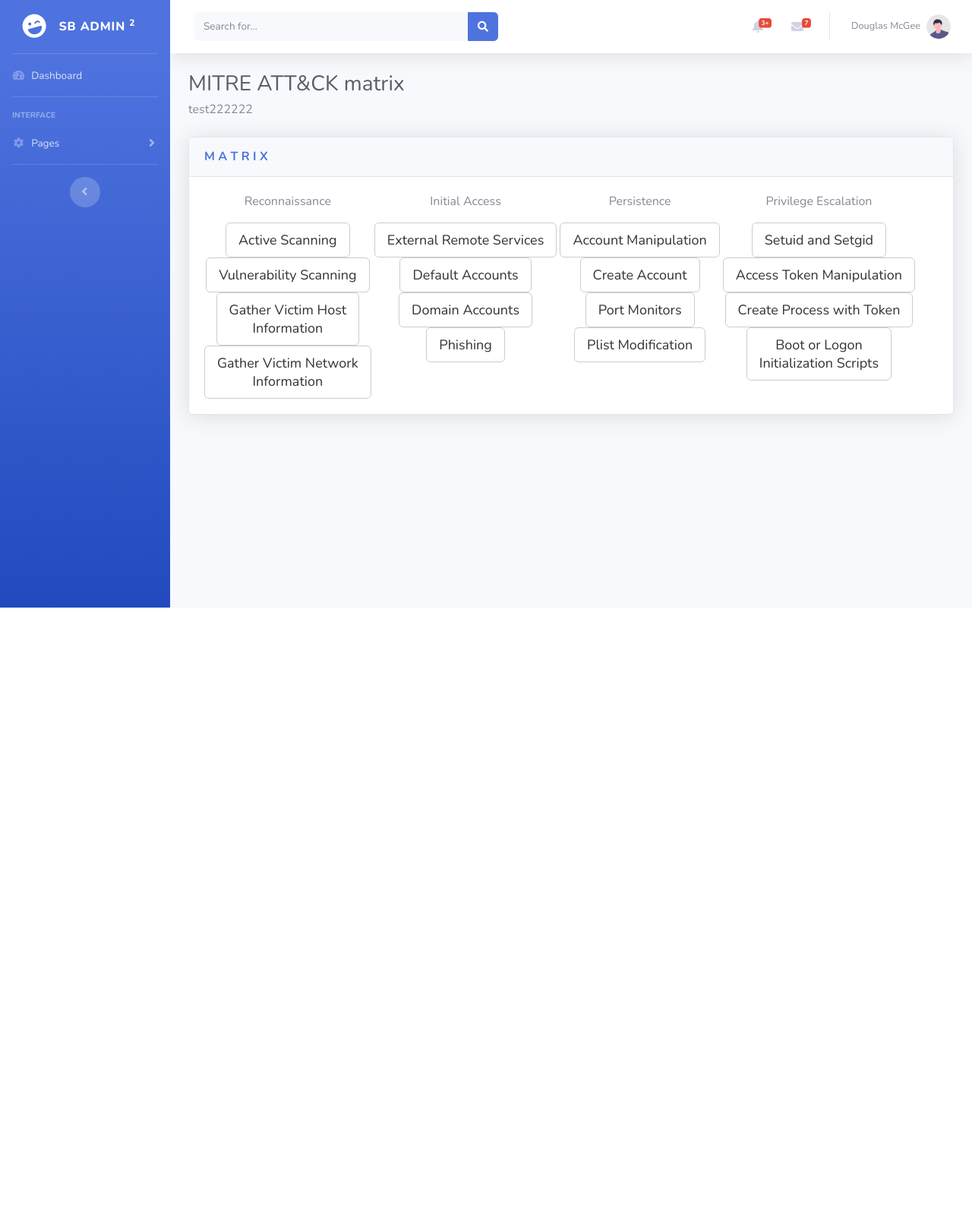
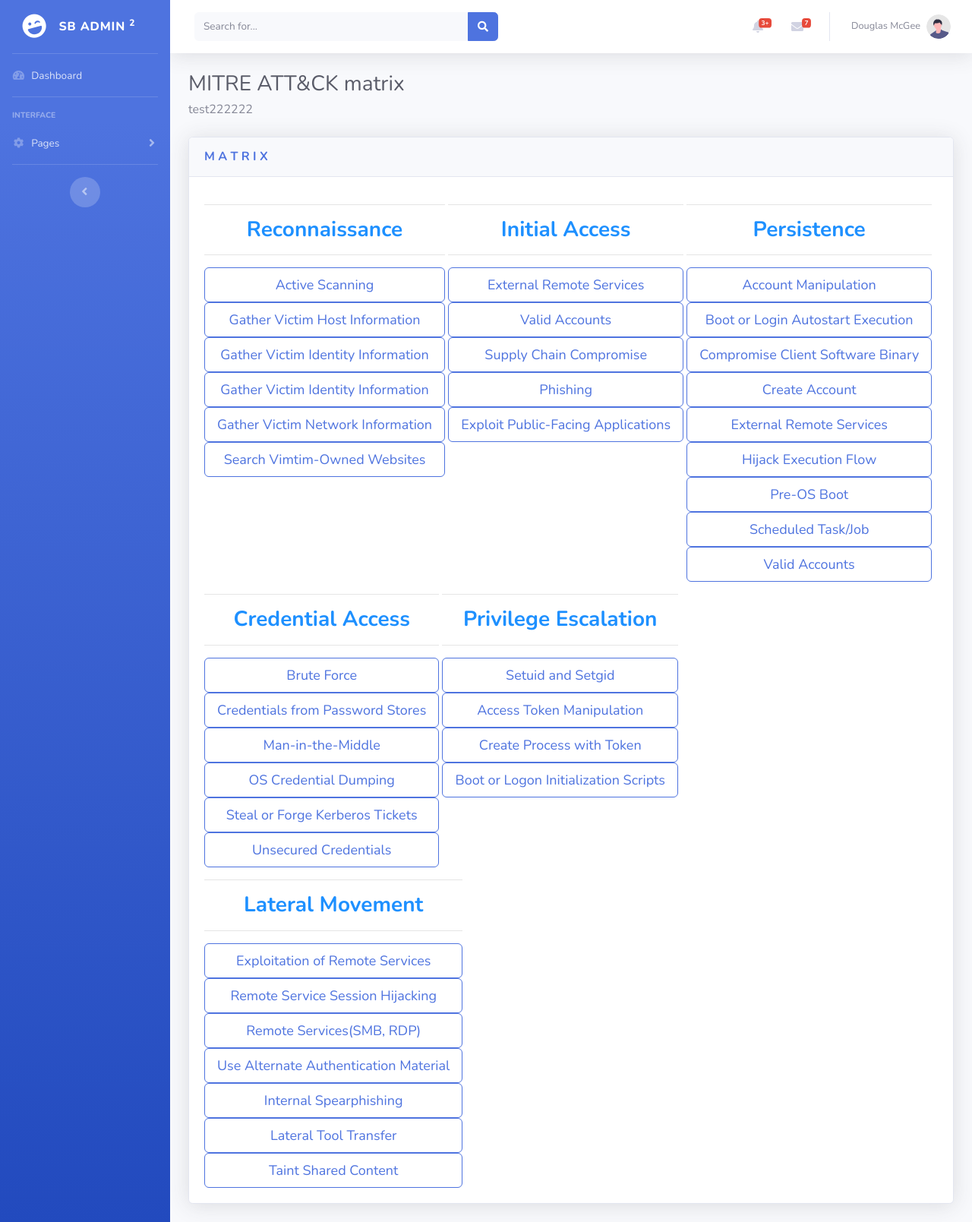
Before and after one commit to cady9812/SWM-WebServer, a Flask app: page /matrix in a window 1280 px wide. Shown: the whole page at 76% size. Before the commit the page ends 800 px from the top, so only its background shows below. Run offline with Flask 2, Linux system fonts and the light colour scheme; parts of the project's set-up code (start-up, migrations or seed data) failed here and were passed over; some libraries are stand-ins or nearby versions.

Commit message:
[jy] Fix attack matrix (matrix.html)

```diff
--- a/project/app/templates/matrix.html
+++ b/project/app/templates/matrix.html
@@ -19,13 +19,16 @@
 
     <!-- Custom styles for this template-->
     <link href="../static/css/sb-admin-2.min.css" rel="stylesheet">
+    <style>
+        .attack_type {
+            color: dodgerblue; /*goood*/
+            font-weight: bold;
+        }
+    </style>
 
 </head>
 
 <body id="page-top">
-
-
-
 
 
     <!-- Page Wrapper -->
@@ -318,68 +321,61 @@
 
 
                         <div class="card-body">
-
-                           <ul class="cateCols" style=" list-style:none; text-align: center;">
-                               <li><p>Reconnaissance </p></li>
-                               <li >
-                                    <a data-toggle="modal" data-target="#exampleModalCenter" id="miter_list" class="btn btn-default btn-lg"  value='1'>Active Scanning </a>
-                               </li>
-                               <li>
-                                    <a data-toggle="modal" data-target="#exampleModalCenter" id="miter_list" class="btn btn-default btn-lg" value='2'>Vulnerability Scanning</a>
-                               </li>
-                               <li>
-                                    <a data-toggle="modal" data-target="#exampleModalCenter" id="miter_list" class="btn btn-default btn-lg" vlaue='3'>Gather Victim Host<br>Information </a>
-                               </li>
-                               <li>
-                                    <a class="btn btn-default btn-lg"  data-toggle="modal">Gather Victim Network<br>Information </a>
-                               </li>
-                           </ul>
-                           <ul class="cateCols" style=" list-style:none; text-align: center;">
-                            <li><p>Initial Access</p></li>
-                            <li >
-                             <a data-toggle="modal" data-target="#exampleModalCenter" id="miter_list" class="btn btn-default btn-lg"   >External Remote Services</a>
-                            </li>
-                            <li>
-                             <a data-toggle="modal" data-target="#exampleModalCenter" id="miter_list" class="btn btn-default btn-lg"  >Default Accounts</a>
-                            </li>
-                            <li>
-                             <a id="task111" class="btn btn-default btn-lg"  data-toggle="modal">Domain Accounts </a>
-                            </li>
-                            <li>
-                             <a id="task111" class="btn btn-default btn-lg"   data-toggle="modal">Phishing </a>
-                            </li>
-                        </ul>
-                           <ul class="cateCols" style=" list-style:none; text-align: center">
-                                <li><p>Persistence</p></li>
-                                <li >
-                                <a id="miter_list" class="btn btn-default btn-lg"  data-toggle="modal">Account Manipulation</a>
-                                </li>
-                                <li>
-                                <a id="miter_list" class="btn btn-default btn-lg" data-toggle="modal">Create Account</a>
-                                </li>
-                                <li>
-                                <a id="miter_list" class="btn btn-default btn-lg"   data-toggle="modal">Port Monitors </a>
-                                </li>
-                                <li>
-                                <a id="miter_list" class="btn btn-default btn-lg"  data-toggle="modal">Plist Modification</a>
-                                </li>
+                            <ul class="cateCols" style=" list-style:none; text-align: center;">
+                                <li><hr><p><h3 class="attack_type">Reconnaissance </h3></p></li><hr>
+                                <li><a data-toggle="modal" data-target="#exampleModalCenter" id="miter_list" class="btn btn-outline-primary btn-lg btn-block"  value='1'>Active Scanning </a></li>
+                                <li><a data-toggle="modal" data-target="#exampleModalCenter" id="miter_list" class="btn btn-outline-primary btn-lg btn-block" value='2'>Gather Victim Host Information</a></li>
+                                <li><a data-toggle="modal" data-target="#exampleModalCenter" id="miter_list" class="btn btn-outline-primary btn-lg btn-block" value='3'>Gather Victim Identity Information </a></li>
+                                <li><a data-toggle="modal" data-target="#exampleModalCenter" id="miter_list" class="btn btn-outline-primary btn-lg btn-block">Gather Victim Identity Information </a></li>
+                                <li><a data-toggle="modal" data-target="#exampleModalCenter" id="miter_list" class="btn btn-outline-primary btn-lg btn-block">Gather Victim Network Information</a></li>
+                                <li><a data-toggle="modal" data-target="#exampleModalCenter" id="miter_list" class="btn btn-outline-primary btn-lg btn-block">Search Vimtim-Owned Websites</a></li>
+                            </ul>
+                            <ul class="cateCols" style=" list-style:none; text-align: center;">
+                                <li><hr><p><h3 class="attack_type">Initial Access</h3></p></li><hr>
+                                <li ><a data-toggle="modal" data-target="#exampleModalCenter" id="miter_list" class="btn btn-outline-primary btn-lg btn-block">External Remote Services</a></li>
+                                <li><a data-toggle="modal" data-target="#exampleModalCenter" id="miter_list" class="btn btn-outline-primary btn-lg btn-block">Valid Accounts</a></li>
+                                <li><a id="task111" class="btn btn-outline-primary btn-lg btn-block"  data-toggle="modal">Supply Chain Compromise</a></li>
+                                <li><a id="task111" class="btn btn-outline-primary btn-lg btn-block"   data-toggle="modal">Phishing</a></li>
+                                <li><a id="task111" class="btn btn-outline-primary btn-lg btn-block"   data-toggle="modal">Exploit Public-Facing Applications</a></li>
+                            </ul>
+                            <ul class="cateCols" style=" list-style:none; text-align: center">
+                                <li><hr><p><h3 class="attack_type">Persistence</h3></p></li><hr>
+                                <li><a id="miter_list" class="btn btn-outline-primary btn-lg btn-block" data-toggle="modal">Account Manipulation</a></li>
+                                <li><a id="miter_list" class="btn btn-outline-primary btn-lg btn-block" data-toggle="modal">Boot or Login Autostart Execution</a></li>
+                                <li><a id="miter_list" class="btn btn-outline-primary btn-lg btn-block" data-toggle="modal">Compromise Client Software Binary</a></li>
+                                <li><a id="miter_list" class="btn btn-outline-primary btn-lg btn-block" data-toggle="modal">Create Account</a></li>
+                                <li><a id="miter_list" class="btn btn-outline-primary btn-lg btn-block" data-toggle="modal">External Remote Services</a></li>
+                                <li><a id="miter_list" class="btn btn-outline-primary btn-lg btn-block" data-toggle="modal">Hijack Execution Flow</a></li>
+                                <li><a id="miter_list" class="btn btn-outline-primary btn-lg btn-block" data-toggle="modal">Pre-OS Boot</a></li>
+                                <li><a id="miter_list" class="btn btn-outline-primary btn-lg btn-block" data-toggle="modal">Scheduled Task/Job</a></li>
+                                <li><a id="miter_list" class="btn btn-outline-primary btn-lg btn-block" data-toggle="modal">Valid Accounts</a></li>
                             </ul>
                             <ul class="cateCols" style=" list-style:none; text-align: center" >
-                                <li><p>Privilege Escalation</p></li>
-                                <li >
-                                <a id="miter_list" class="btn btn-default btn-lg"  data-toggle="modal">Setuid and Setgid </a>
-                                </li>
-                                <li>
-                                <a id="miter_list" class="btn btn-default btn-lg"   data-toggle="modal">Access Token Manipulation </a>
-                                </li>
-                                <li>
-                                <a id="miter_list" class="btn btn-default btn-lg" data-toggle="modal">Create Process with Token </a>
-                                </li>
-                                <li>
-                                <a id="miter_list" class="btn btn-default btn-lg" data-toggle="modal">Boot or Logon <br>Initialization Scripts </a>
-                                </li>
+                                <li><hr><p><h3 class="attack_type">Credential Access</h3></p></li><hr>
+                                <li ><a id="miter_list" class="btn btn-outline-primary btn-lg btn-block"  data-toggle="modal">Brute Force</a></li>
+                                <li ><a id="miter_list" class="btn btn-outline-primary btn-lg btn-block"  data-toggle="modal">Credentials from Password Stores</a></li>
+                                <li ><a id="miter_list" class="btn btn-outline-primary btn-lg btn-block"  data-toggle="modal">Man-in-the-Middle</a></li>
+                                <li ><a id="miter_list" class="btn btn-outline-primary btn-lg btn-block"  data-toggle="modal">OS Credential Dumping</a></li>
+                                <li ><a id="miter_list" class="btn btn-outline-primary btn-lg btn-block"  data-toggle="modal">Steal or Forge Kerberos Tickets</a></li>
+                                <li ><a id="miter_list" class="btn btn-outline-primary btn-lg btn-block"  data-toggle="modal">Unsecured Credentials</a></li>
                             </ul>
-
+                            <ul class="cateCols" style=" list-style:none; text-align: center" >
+                                <li><hr><p><h3 class="attack_type">Privilege Escalation</h3></p></li><hr>
+                                <li><a id="miter_list" class="btn btn-outline-primary btn-lg btn-block"  data-toggle="modal">Setuid and Setgid</a></li>
+                                <li><a id="miter_list" class="btn btn-outline-primary btn-lg btn-block"   data-toggle="modal">Access Token Manipulation </a></li>
+                                <li><a id="miter_list" class="btn btn-outline-primary btn-lg btn-block" data-toggle="modal">Create Process with Token </a></li>
+                                <li><a id="miter_list" class="btn btn-outline-primary btn-lg btn-block" data-toggle="modal">Boot or Logon Initialization Scripts </a></li>
+                            </ul>
+                            <ul class="cateCols" style=" list-style:none; text-align: center" >
+                                <li><hr><p><h3 class="attack_type">Lateral Movement</h3></p></li><hr>
+                                <li><a id="miter_list" class="btn btn-outline-primary btn-lg btn-block"  data-toggle="modal">Exploitation of Remote Services</a></li>
+                                <li><a id="miter_list" class="btn btn-outline-primary btn-lg btn-block"   data-toggle="modal">Remote Service Session Hijacking</a></li>
+                                <li><a id="miter_list" class="btn btn-outline-primary btn-lg btn-block" data-toggle="modal">Remote Services(SMB, RDP)</a></li>
+                                <li><a id="miter_list" class="btn btn-outline-primary btn-lg btn-block" data-toggle="modal">Use Alternate Authentication Material</a></li>
+                                <li><a id="miter_list" class="btn btn-outline-primary btn-lg btn-block" data-toggle="modal">Internal Spearphishing</a></li>
+                                <li><a id="miter_list" class="btn btn-outline-primary btn-lg btn-block" data-toggle="modal">Lateral Tool Transfer</a></li>
+                                <li><a id="miter_list" class="btn btn-outline-primary btn-lg btn-block" data-toggle="modal">Taint Shared Content</a></li>
+                            </ul>
                         </ul>
                         </div>
                     </div>
```
